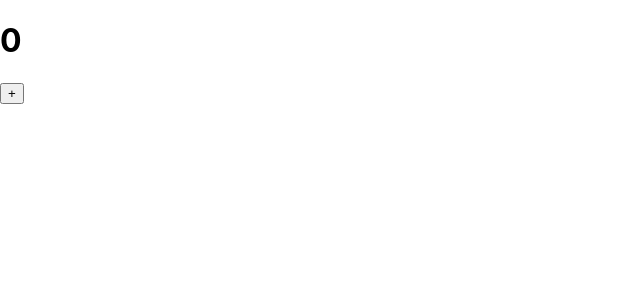
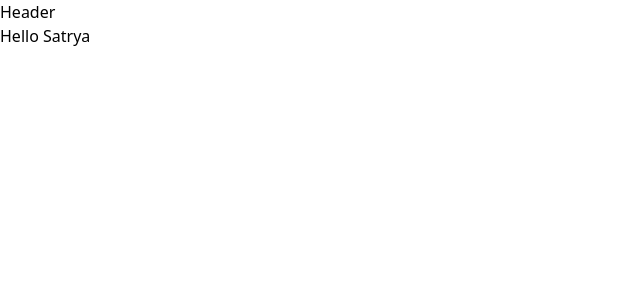
Before and after one commit to satryatangguh/rakamin-casestudy, a React (Create React App) app: page / in a window 1280 px wide. Shown: the top 300 px of the page, without its empty margins (0-640 px from the left). Built offline with nearby package versions, Linux system fonts and the light colour scheme.

Commit message:
Add Tailwind CSS

```diff
--- a/package.json
+++ b/package.json
@@ -34,5 +34,10 @@
       "last 1 firefox version",
       "last 1 safari version"
     ]
+  },
+  "devDependencies": {
+    "autoprefixer": "^10.4.13",
+    "postcss": "^8.4.21",
+    "tailwindcss": "^3.2.7"
   }
 }
--- /dev/null
+++ b/postcss.config.js
@@ -0,0 +1,6 @@
+module.exports = {
+  plugins: {
+    tailwindcss: {},
+    autoprefixer: {},
+  },
+}
--- a/src/App.css
+++ /dev/null
@@ -1,38 +0,0 @@
-.App {
-  text-align: center;
-}
-
-.App-logo {
-  height: 40vmin;
-  pointer-events: none;
-}
-
-@media (prefers-reduced-motion: no-preference) {
-  .App-logo {
-    animation: App-logo-spin infinite 20s linear;
-  }
-}
-
-.App-header {
-  background-color: #282c34;
-  min-height: 100vh;
-  display: flex;
-  flex-direction: column;
-  align-items: center;
-  justify-content: center;
-  font-size: calc(10px + 2vmin);
-  color: white;
-}
-
-.App-link {
-  color: #61dafb;
-}
-
-@keyframes App-logo-spin {
-  from {
-    transform: rotate(0deg);
-  }
-  to {
-    transform: rotate(360deg);
-  }
-}
--- a/src/App.js
+++ b/src/App.js
@@ -1,12 +1,12 @@
-import './App.css';
-import Counter from './components/Counter';
+import Header from './components/Header';
 import HelloWorld from './components/HelloWorld';
 
 function App() {
   return (
     <>
-      {/* <HelloWorld name="Satrya" /> */}
-      <Counter />
+      <Header />
+      <HelloWorld name="Satrya" />
+
     </>
   );
 }
--- /dev/null
+++ b/src/components/Header.js
@@ -0,0 +1,11 @@
+import React from "react";
+
+function Header() {
+  return (
+    <header className>
+      Header
+    </header>
+  )
+}
+
+export default Header;
--- a/src/index.css
+++ b/src/index.css
@@ -1,13 +1,3 @@
-body {
-  margin: 0;
-  font-family: -apple-system, BlinkMacSystemFont, 'Segoe UI', 'Roboto', 'Oxygen',
-    'Ubuntu', 'Cantarell', 'Fira Sans', 'Droid Sans', 'Helvetica Neue',
-    sans-serif;
-  -webkit-font-smoothing: antialiased;
-  -moz-osx-font-smoothing: grayscale;
-}
-
-code {
-  font-family: source-code-pro, Menlo, Monaco, Consolas, 'Courier New',
-    monospace;
-}
+@tailwind base;
+@tailwind components;
+@tailwind utilities;
--- /dev/null
+++ b/tailwind.config.js
@@ -0,0 +1,10 @@
+/** @type {import('tailwindcss').Config} */
+module.exports = {
+  content: [
+    "./src/**/*.{js,jsx,ts,tsx}",
+  ],
+  theme: {
+    extend: {},
+  },
+  plugins: [],
+}
```
Also changed, not shown: 1 other file (tests, documents, lock files or other folders).
